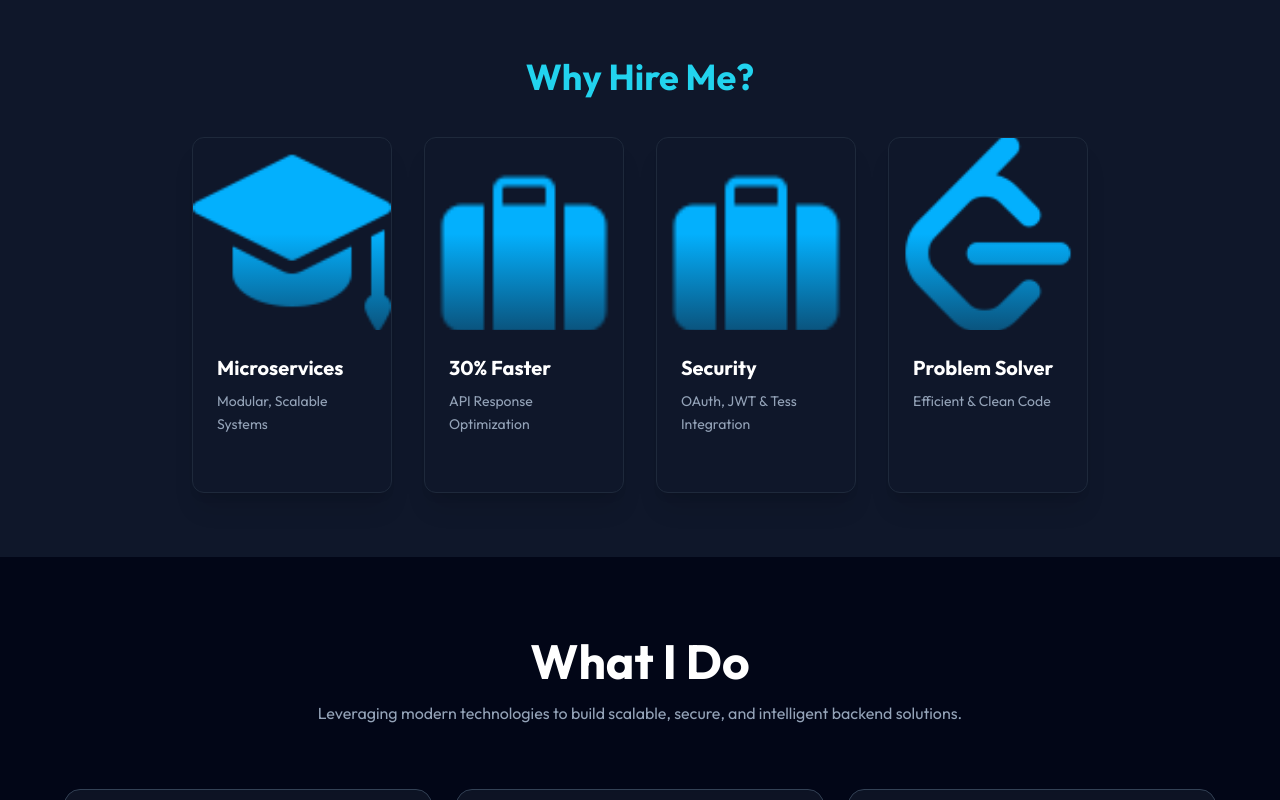
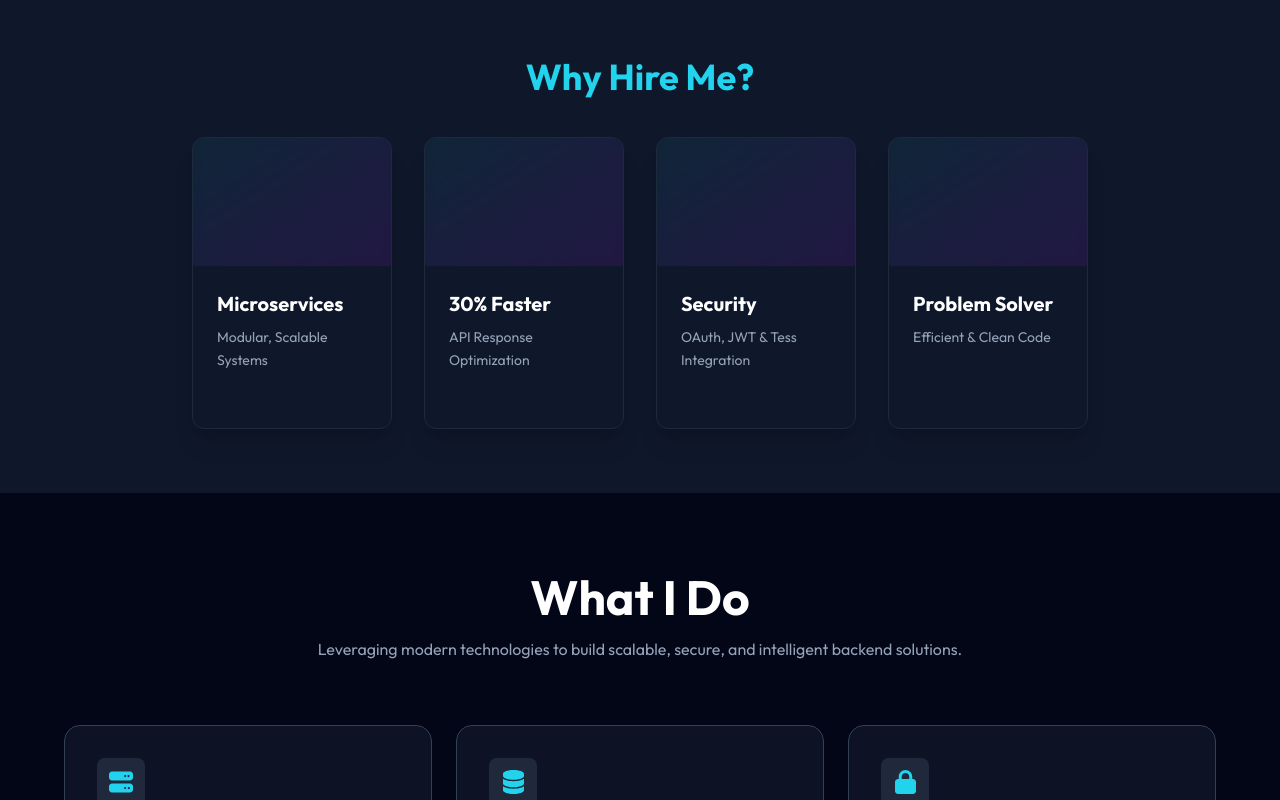
Before and after one commit to AkashZaheer045/Protofolio, a React (Create React App) app: page / in a window 1280 px wide. Shown: the part 1340-2140 px from the top of the page. Built offline with nearby package versions, Linux system fonts and the light colour scheme; the HTML template or start-up script is replaced by a standard one.

Commit message:
Replace project images with FontAwesome icons for cleaner look

```diff
--- a/src/components/Card.jsx
+++ b/src/components/Card.jsx
@@ -3,17 +3,14 @@ import { FontAwesomeIcon } from "@fortawesome/react-fontawesome";
 import { faGithub } from "@fortawesome/free-brands-svg-icons";
 import { faExternalLinkAlt } from "@fortawesome/free-solid-svg-icons";
 
-const Card = ({ imageUrl, altText, title, description, techStack, links, challenges }) => {
+const Card = ({ icon, title, description, techStack, links, challenges }) => {
   return (
     <div className="bg-gray-900 border border-gray-800 rounded-xl shadow-xl overflow-hidden flex flex-col h-full transition-transform hover:-translate-y-2 group">
-      <div className="relative overflow-hidden h-48">
-        <img
-          className="w-full h-full object-cover transition-transform duration-500 group-hover:scale-110"
-          src={imageUrl}
-          alt={altText}
-          loading="lazy"
-        />
-        <div className="absolute inset-0 bg-gradient-to-t from-gray-900 via-transparent to-transparent opacity-60"></div>
+      <div className="h-32 bg-gradient-to-br from-blue-900/30 to-purple-900/30 flex items-center justify-center relative overflow-hidden">
+        <div className="absolute inset-0 bg-gray-900/10 backdrop-blur-sm"></div>
+        <div className="z-10 text-5xl text-blue-400 group-hover:scale-110 transition-transform duration-300 drop-shadow-lg">
+          <FontAwesomeIcon icon={icon} />
+        </div>
       </div>
 
       <div className="p-6 flex flex-col flex-1 gap-4">
--- a/src/pages/projects.jsx
+++ b/src/pages/projects.jsx
@@ -1,15 +1,13 @@
 import { motion } from "framer-motion";
 import React from "react";
-import baked_bliss from "../assets/images/baked_bliss.jpg";
-import book_store from "../assets/images/Books.jpg";
-import study_buddy from "../assets/images/Study_Bliss.jpg";
+import { FontAwesomeIcon } from "@fortawesome/react-fontawesome";
+import { faCar, faUtensils, faUserGraduate, faBook } from "@fortawesome/free-solid-svg-icons";
 import Card from "../components/Card";
 
 const Projects = () => {
   const cards = [
     {
-      imageUrl: baked_bliss, // Placeholder
-      altText: "Q Autos",
+      icon: faCar,
       title: "Q Autos - Car Rental",
       description:
         "A robust microservices-based car rental platform designed for high performance and scalability.",
@@ -21,12 +19,11 @@ const Projects = () => {
       ],
       links: {
         repo: "https://github.com/BitAnon47",
-        demo: null, // Add live link if available
+        demo: null,
       },
     },
     {
-      imageUrl: baked_bliss,
-      altText: "Baked Bliss",
+      icon: faUtensils,
       title: "Baked Bliss Bakery",
       description:
         "Full-stack e-commerce solution for a bakery with real-time features and secure checkout.",
@@ -42,8 +39,7 @@ const Projects = () => {
       },
     },
     {
-      imageUrl: study_buddy,
-      altText: "Study Buddy",
+      icon: faUserGraduate,
       title: "Study Buddy Platform",
       description:
         "EdTech freelancing platform connecting students and teachers with real-time collaboration tools.",
@@ -59,8 +55,7 @@ const Projects = () => {
       },
     },
     {
-      imageUrl: book_store,
-      altText: "Book Enhancement Store",
+      icon: faBook,
       title: "Book Enhancement Store",
       description:
         "Hybrid mobile and web bookstore featuring AI-powered recommendations.",
```
